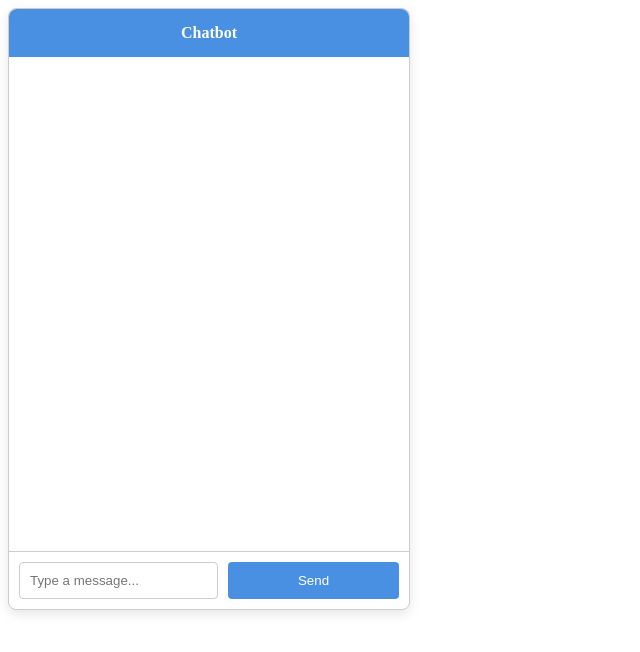
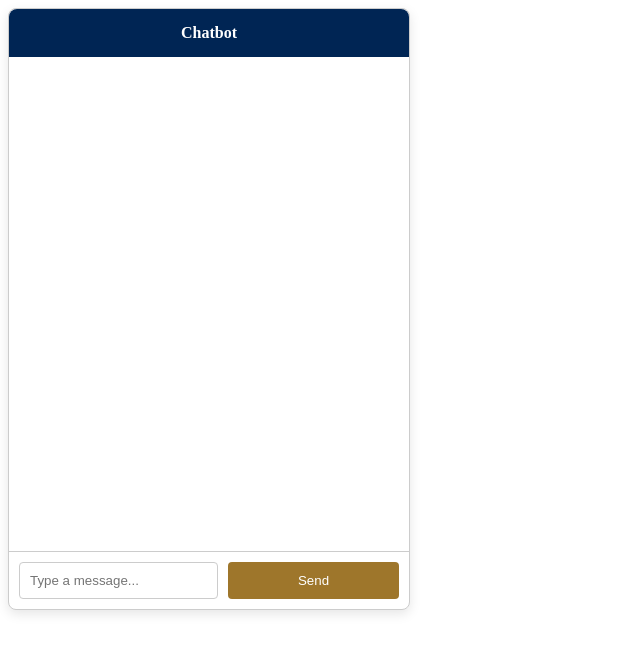
Before and after one commit to BobaTino/CapStone-ChatBot, a React (Vite) app: page /chat in a window 1280 px wide. Shown: the top 652 px of the page, without its empty margins (0-640 px from the left). Built offline with nearby package versions, Linux system fonts and the light colour scheme.

Commit message:
Palette changes

```diff
--- a/src/Pages/Chatbot.scss
+++ b/src/Pages/Chatbot.scss
@@ -12,7 +12,7 @@
   }
 
   .header {
-    background-color: #4a90e2;
+    background-color: #002554;
     color: white;
     padding: 15px;
     text-align: center;
@@ -63,7 +63,7 @@
 
   button {
     padding: 10px 20px;
-    background-color: #4a90e2;
+    background-color: #9e762b;
     color: white;
     border: none;
     border-radius: 4px;
@@ -71,5 +71,5 @@
   }
 
   button:hover {
-    background-color: #357ab8;
+    background-color: #9b7103;
   }
--- a/src/Pages/Login.scss
+++ b/src/Pages/Login.scss
@@ -34,7 +34,7 @@
   button {
     width: 100%;
     padding: 10px;
-    background-color: #4a90e2;
+    background-color: #9e762b;
     color: white;
     border: none;
     border-radius: 4px;
@@ -42,7 +42,7 @@
   }
 
   button:hover {
-    background-color: #357ab8;
+    background-color: #9b7103;
   }
 
   .error {
```
